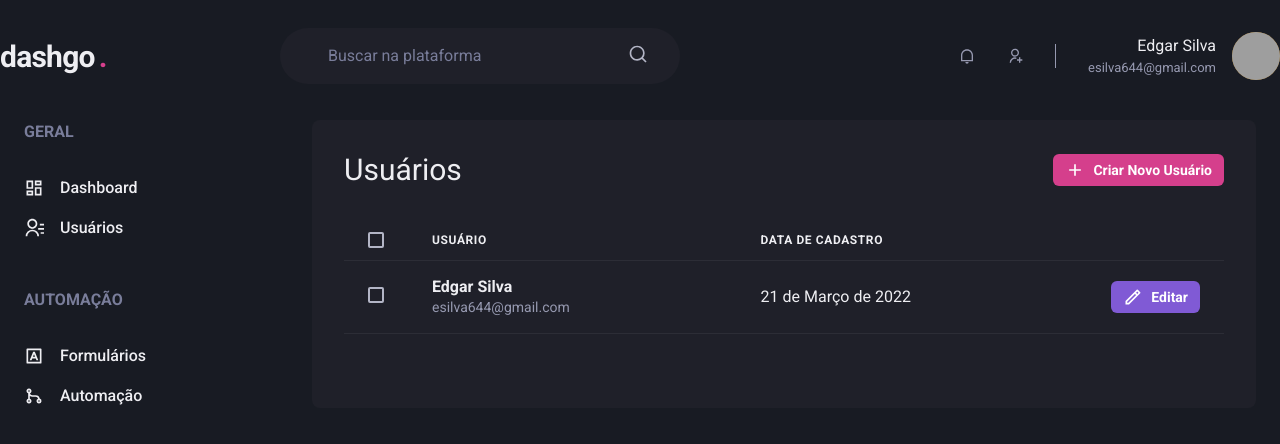
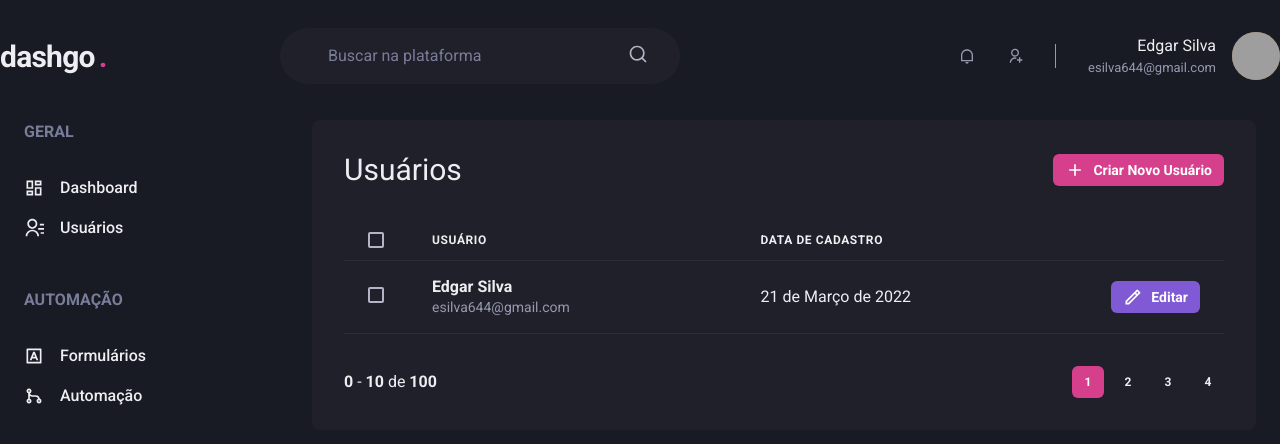
Before and after one commit to eddyzera/dashgo, a Next.js app: page /user in a window 1280 px wide. Shown: the top 444 px of the page. Built offline with nearby package versions, Linux system fonts and the light colour scheme; grey boxes are pictures that could not be loaded.

Commit message:
[feat]: creation component paginantion

```diff
--- /dev/null
+++ b/src/components/Pagination.tsx
@@ -0,0 +1,69 @@
+import { Stack, Button, Box } from '@chakra-ui/react'
+import React from 'react'
+
+export const Pagination: React.FunctionComponent = () => {
+  return (
+    <Stack
+      direction="row"
+      mt="8"
+      justify="space-between"
+      align="center"
+      spacing="6"
+    >
+      <Box>
+        <strong>0</strong> - <strong>10</strong> de <strong>100</strong>
+      </Box>
+      <Stack
+        direction="row"
+        spacing="2"
+      >
+        <Button
+          size="sm"
+          fontSize="xs"
+          w="4"
+          colorScheme="pink"
+          disabled
+          _disabled={{
+            bg: 'pink.500',
+            cursor: 'default'
+          }}
+        >
+          1
+        </Button>
+        <Button
+          size="sm"
+          fontSize="xs"
+          w="4"
+          bg="gray.700"
+          _hover={{
+            bg: 'gray.500'
+          }}
+        >
+          2
+        </Button>
+        <Button
+          size="sm"
+          fontSize="xs"
+          w="4"
+          bg="gray.700"
+          _hover={{
+            bg: 'gray.500'
+          }}
+        >
+          3
+        </Button>
+        <Button
+          size="sm"
+          fontSize="xs"
+          w="4"
+          bg="gray.700"
+          _hover={{
+            bg: 'gray.500'
+          }}
+        >
+          4
+        </Button>
+      </Stack>
+    </Stack>
+  )
+}
--- a/src/pages/user/index.tsx
+++ b/src/pages/user/index.tsx
@@ -15,6 +15,7 @@
 } from '@chakra-ui/react'
 import { RiAddLine, RiPencilLine } from 'react-icons/ri'
 import { Header } from '../../components/Header'
+import { Pagination } from '../../components/Pagination'
 import { SideBar } from '../../components/SideBar'
 
 export default function UserList() {
@@ -87,6 +88,7 @@
               </Tr>
             </Tbody>
           </Table>
+          <Pagination />
         </Box>
       </Flex>
     </Box>
```
